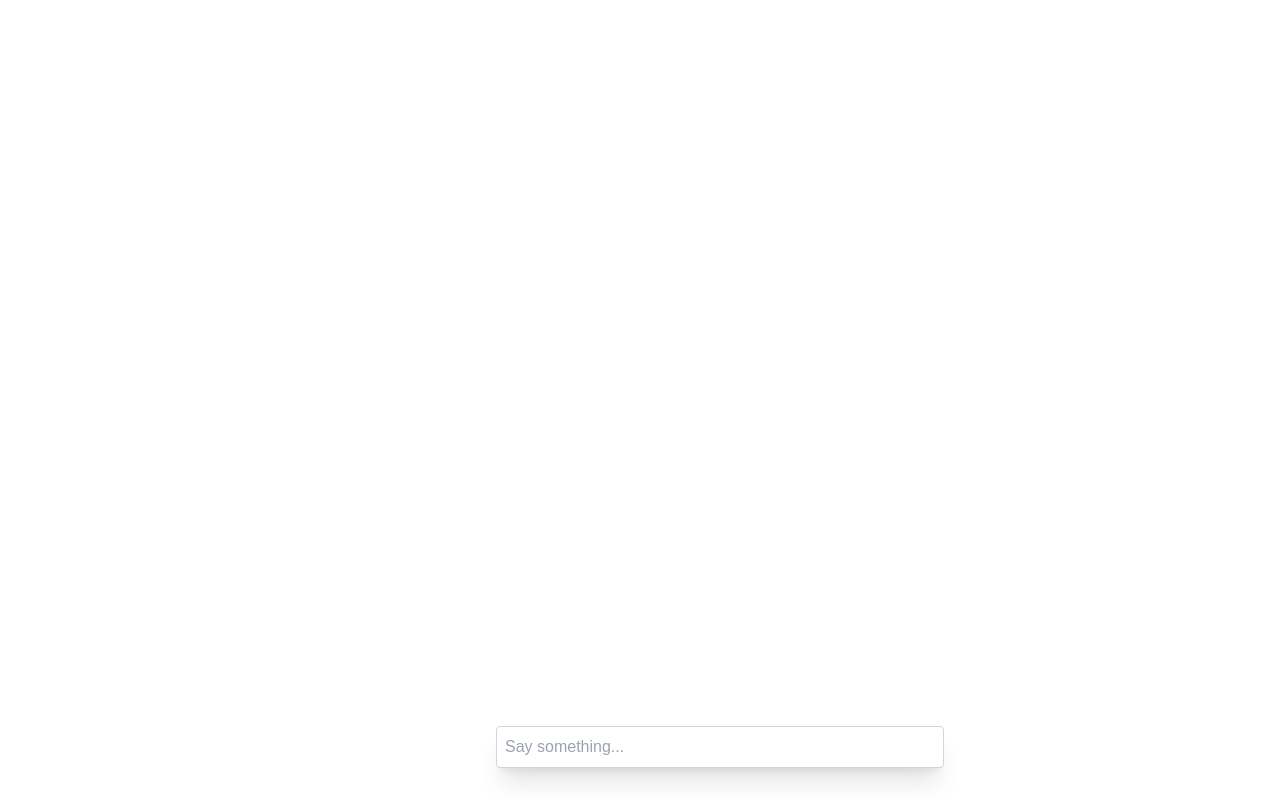
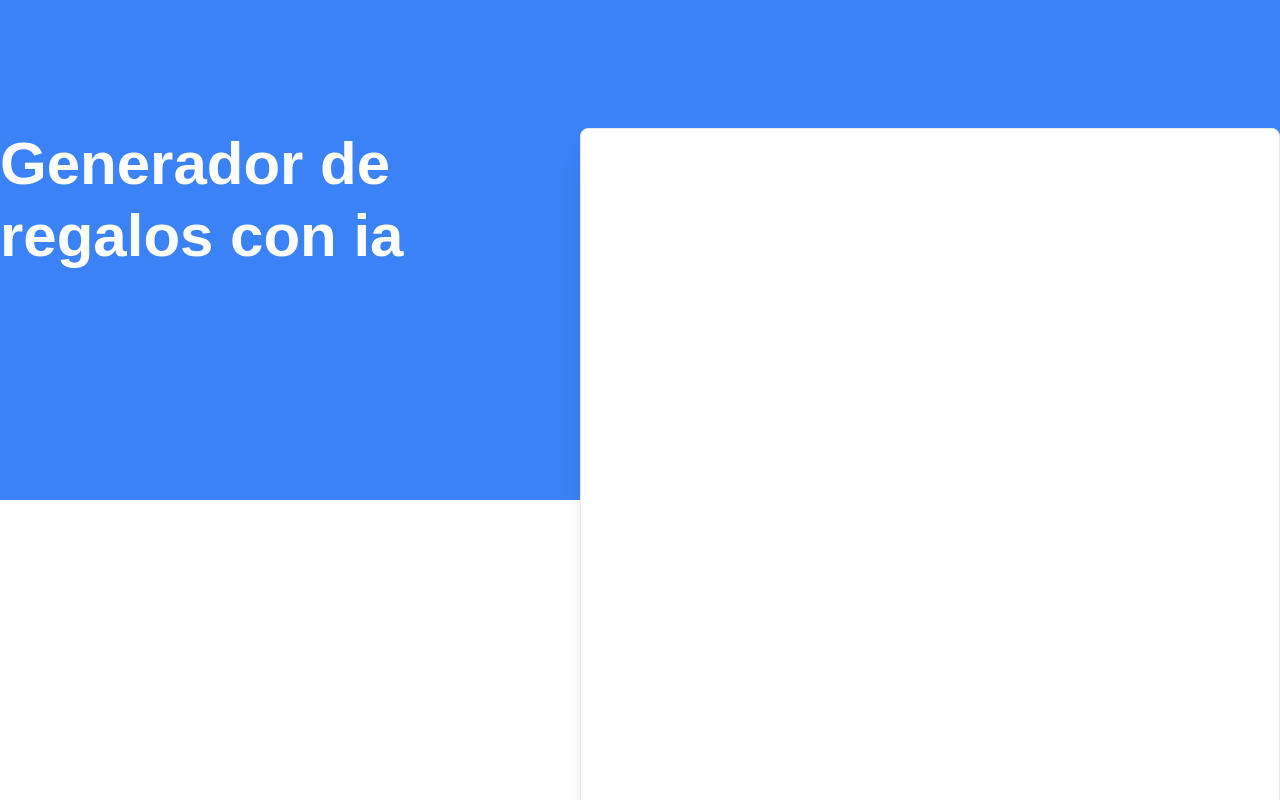
Before and after one commit to sergitejada/MiduVercelHackathon, a Next.js app: page / in a window 1280 px wide. Shown: the top 800 px of the page. Built offline with nearby package versions, Linux system fonts and the light colour scheme; a web font is replaced by a local one.

Commit message:
chore: Update homepage layout and styles

```diff
--- a/src/app/page.tsx
+++ b/src/app/page.tsx
@@ -1,5 +1,12 @@
 import GiftForm from '../components/gift-form'
 
 export default async function HomePage() {
-  return <GiftForm />
+  return (
+    <div className='bg-blue-500 h-[500px]'>
+      <div className='relative mx-auto max-w-7xl'>
+        <h1 className='text-6xl font-bold text-white max-w-[500px] leading-[72px] py-32'>Generador de regalos con ia</h1>
+        <GiftForm />
+      </div>
+    </div>
+  )
 }
--- a/src/components/gift-form.tsx
+++ b/src/components/gift-form.tsx
@@ -6,22 +6,19 @@ export default function GiftForm() {
   const { messages, input, handleSubmit, handleInputChange } = useChat()
 
   return (
-    <div className='flex flex-col w-full max-w-md mx-auto stretch p-20'>
+    <section className='absolute flex justify-between flex-col w-[700px] p-4 mx-auto border shadow-xl right-0 top-32 h-[1000px] bg-white rounded-lg'>
+      <div>
         {messages.map(m => (
           <div key={m.id} className='whitespace-pre-wrap'>
             {m.role === 'user' ? 'User: ' : 'AI: '}
             {m.content}
           </div>
         ))}
+      </div>
 
       <form onSubmit={handleSubmit}>
-        <input
-          className='fixed bottom-0 w-full max-w-md p-2 mb-8 border border-gray-300 rounded shadow-xl'
-          value={input}
-          placeholder='Say something...'
-          onChange={handleInputChange}
-        />
+        <input className='w-full p-2 border border-gray-300 rounded shadow-md' value={input} placeholder='Say something...' onChange={handleInputChange} />
       </form>
-    </div>
+    </section>
   )
 }
```
Lines whose indentation alone changed are shown as unchanged.
